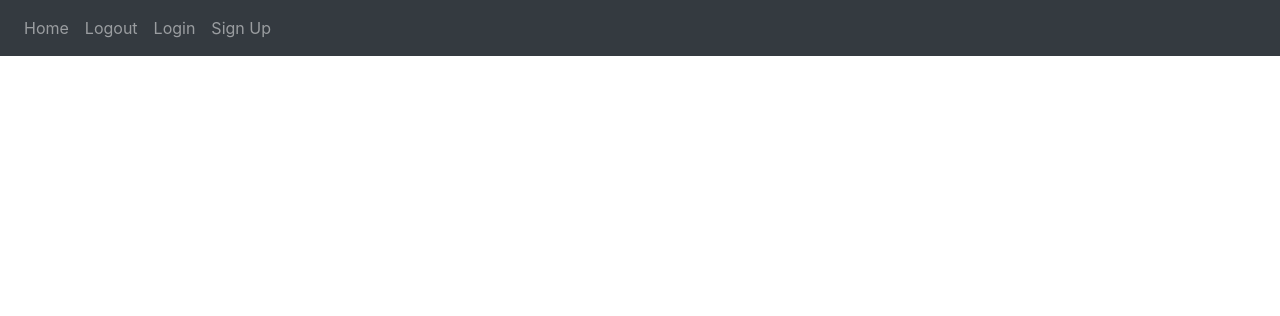
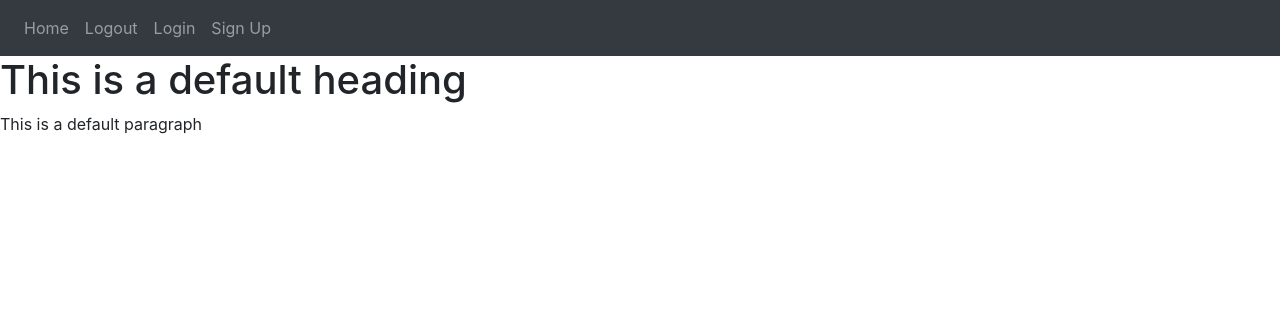
Before and after one commit to JanusHasie/DigitalMarketing, a Flask app: page / in a window 1280 px wide. Shown: the top 316 px of the page. Run offline with Flask 2, Linux system fonts and the light colour scheme; some libraries are stand-ins or nearby versions.

Commit message:
BIG update

```diff
--- a/Website/templates/base.html
+++ b/Website/templates/base.html
@@ -20,6 +20,7 @@
     </head>
 
     <body>
+
         <nav class="navbar navbar-expand-lg navbar-dark bg-dark">
             <button
                 class="navbar-toggler"
@@ -63,5 +64,9 @@
             type="text/javascript"
             src="{{ url_for('static', filename='index.js') }}"
         ></script>
+        {% block body %}
+        <h1>This is a default heading</h1>
+        <p>This is a default paragraph</p>
+        {% endblock %}
     </body>
 </html>
```
